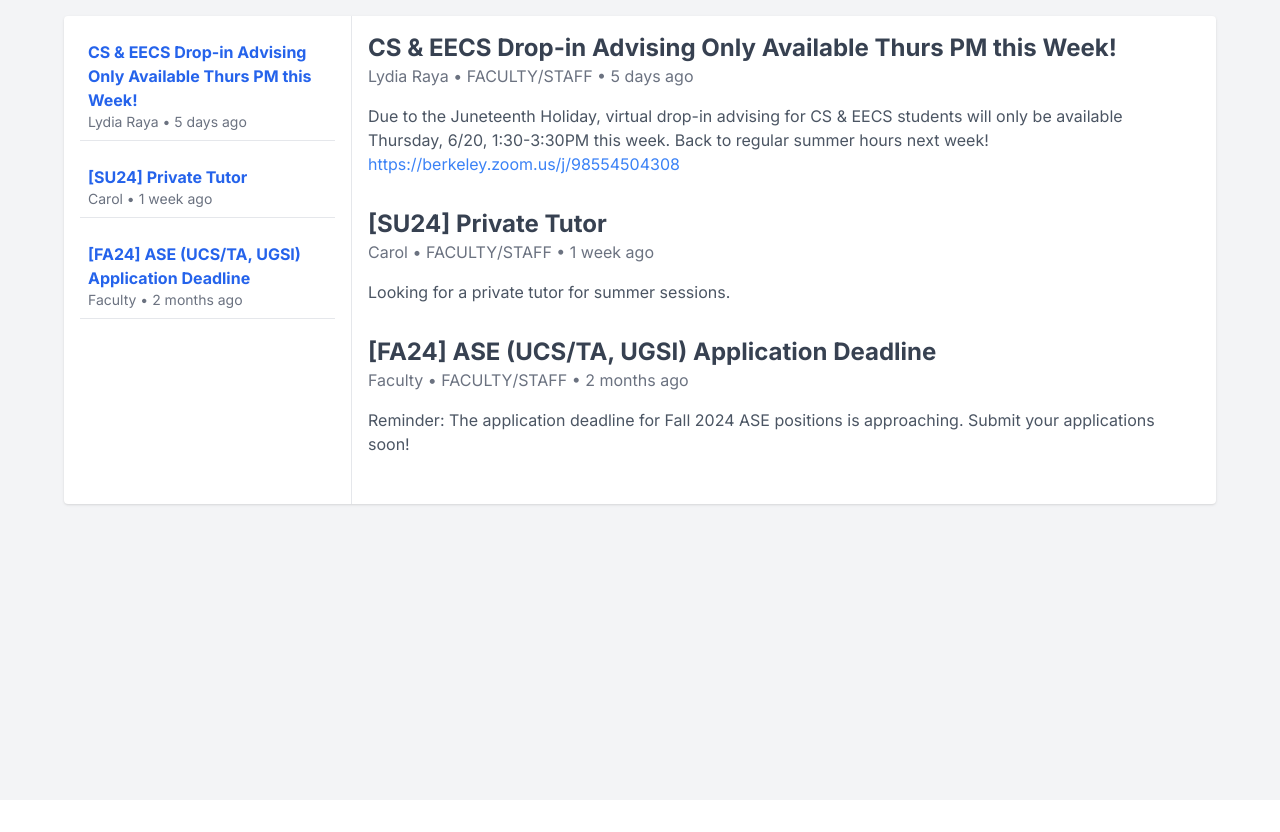
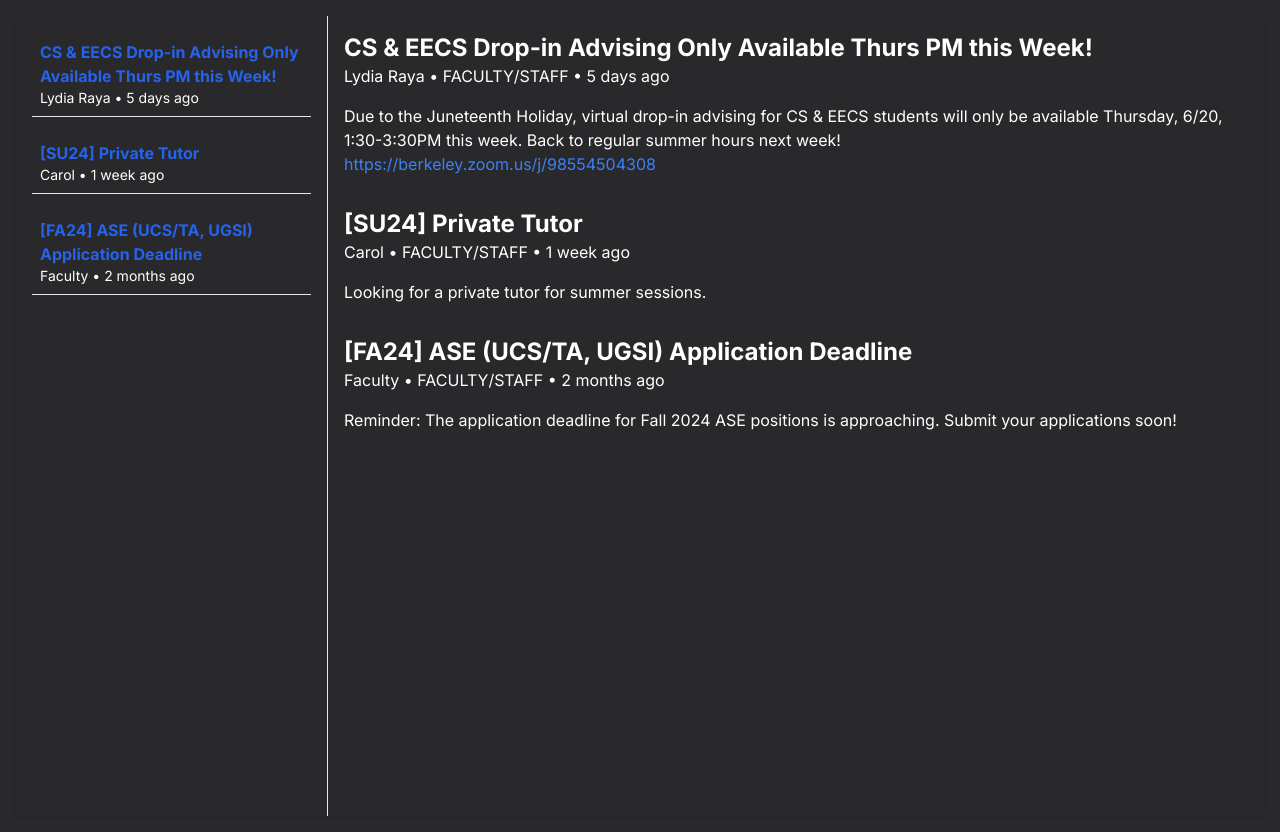
Before and after one commit to michaelwiradharma/ai-hacks-2024, a Next.js app in the folder frontend/: page / in a window 1280 px wide. Before the commit the page ends 800 px from the top, so only its background shows below. Built offline with nearby package versions, Linux system fonts and the light colour scheme.

Commit message:
refactored discussion into component
Co-authored-by: abigaelluetaa <abigaelluetaa@users.noreply.github.com>

```diff
--- /dev/null
+++ b/frontend/app/components/discussion.tsx
@@ -0,0 +1,25 @@
+interface Post {
+    post: any;
+}
+
+export default function Discussion({ post }: Post) {
+  return (
+    <div key={post.id} className="mb-8">
+      <h2 className="text-2xl font-bold text-white-700">{post.title}</h2>
+      <p className="text-white-500">
+        {post.author} • {post.role} • {post.time}
+      </p>
+      <p className="mt-4 text-white-600">{post.content}</p>
+      {post.link && (
+        <a
+          href={post.link}
+          className="text-blue-500"
+          target="_blank"
+          rel="noopener noreferrer"
+        >
+          {post.link}
+        </a>
+      )}
+    </div>
+  );
+}
--- a/frontend/app/discussion.tsx
+++ /dev/null
@@ -1,9 +0,0 @@
-export default function Discussion() {
-  return (
-    <div>
-      <h1>Title</h1>
-      <p>Author</p>
-      <p>Content</p>
-    </div>
-  );
-}
--- a/frontend/app/globals.css
+++ b/frontend/app/globals.css
@@ -1,13 +1,13 @@
 @tailwind base;
 @tailwind components;
 @tailwind utilities;
-/*
+
 :root {
-  --foreground-rgb: 0, 0, 0;
+  --foreground-rgb: #29282B;
   --background-start-rgb: 214, 219, 220;
   --background-end-rgb: 255, 255, 255;
 }
-
+/*
 @media (prefers-color-scheme: dark) {
   :root {
     --foreground-rgb: 255, 255, 255;
@@ -15,16 +15,11 @@
     --background-end-rgb: 0, 0, 0;
   }
 }
-
-body {
-  color: rgb(var(--foreground-rgb));
-  background: linear-gradient(
-      to bottom,
-      transparent,
-      rgb(var(--background-end-rgb))
-    )
-    rgb(var(--background-start-rgb));
-} */
+*/
+main {
+  color: white;
+  background-color: #29282B;
+}
 
 @layer utilities {
   .text-balance {
--- a/frontend/app/page.tsx
+++ b/frontend/app/page.tsx
@@ -1,6 +1,6 @@
 import Image from "next/image";
 import React from "react";
-import Discussion from "./discussion";
+import Discussion from "./components/discussion";
 
 // TODO: HARD-CODE
 const posts = [
@@ -20,6 +20,7 @@ const posts = [
     role: 'FACULTY/STAFF',
     time: '1 week ago',
     content: 'Looking for a private tutor for summer sessions.',
+    replies: ['ididididid']
   },
   {
     id: 3,
@@ -33,15 +34,15 @@ const posts = [
 
 export default function Home() {
   return (
-    <main className="flex min-h-screen flex-col items-center justify-between p-4 bg-gray-100">
-      <div className="flex w-full max-w-6xl bg-white rounded shadow">
+    <main className="flex min-h-screen flex-col items-center justify-between p-4 bg-gray">
+      <div className="flex w-full min-h-screen bg-gray rounded shadow">
         {/* sidebar */}
         <div className="w-1/4 p-4 border-r">
           <div className="flex flex-col gap-4">
             {posts.map(post => (
               <div key={post.id} className="p-2 border-b">
                 <h3 className="font-bold text-blue-600">{post.title}</h3>
-                <p className="text-sm text-gray-500">{post.author} • {post.time}</p>
+                <p className="text-sm text-white-500">{post.author} • {post.time}</p>
               </div>
             ))}
           </div>
@@ -49,18 +50,9 @@ export default function Home() {
 
         {/* main */}
         <div className="w-3/4 p-4">
-          {posts.map(post => (
-            <div key={post.id} className="mb-8">
-              <h2 className="text-2xl font-bold text-gray-700">{post.title}</h2>
-              <p className="text-gray-500">{post.author} • {post.role} • {post.time}</p>
-              <p className="mt-4 text-gray-600">{post.content}</p>
-              {post.link && (
-                <a href={post.link} className="text-blue-500" target="_blank" rel="noopener noreferrer">
-                  {post.link}
-                </a>
-              )}
-            </div>
-          ))}
+          {posts.map((post) => {
+            return <Discussion post={post}/>
+          })}
         </div>
       </div>
     </main>
```
Also changed, not shown: 1 other file (tests, documents, lock files or other folders).
